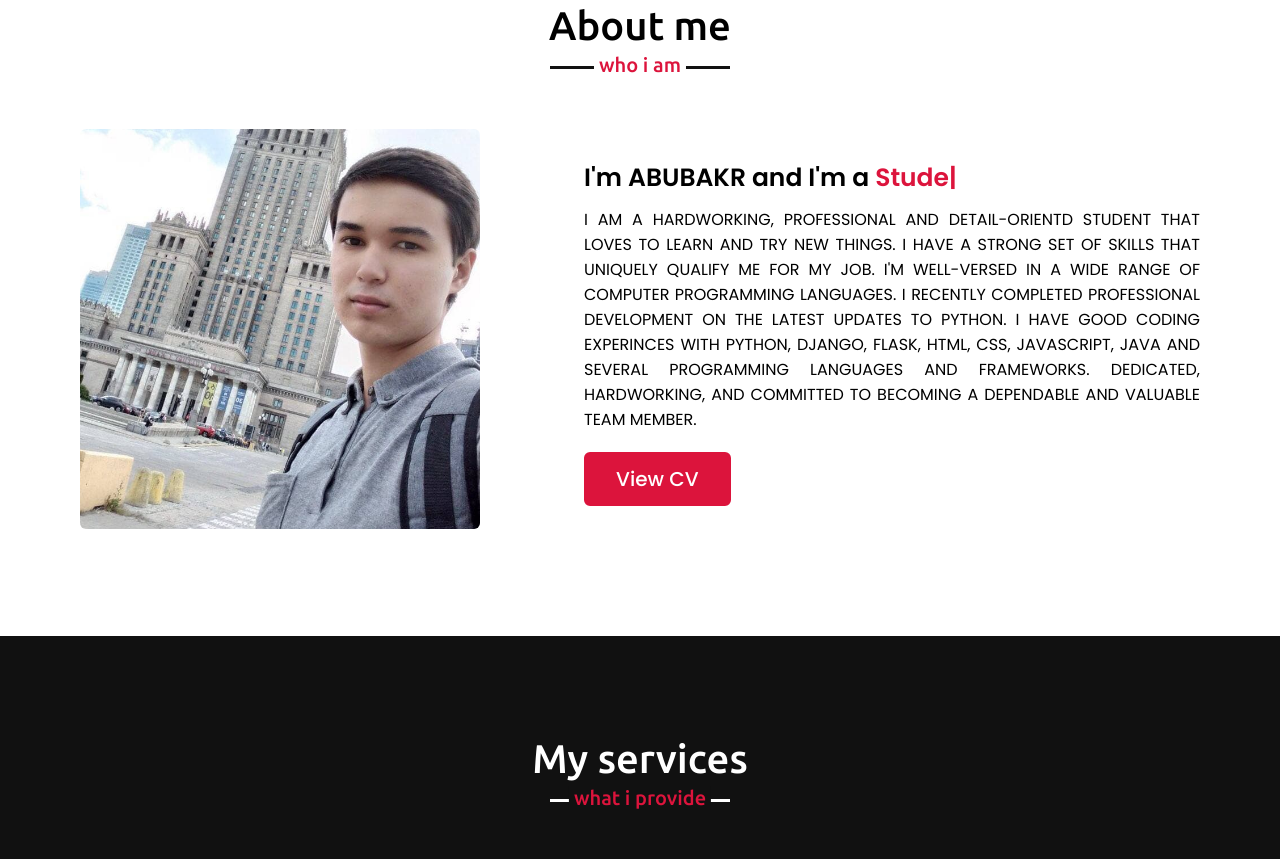
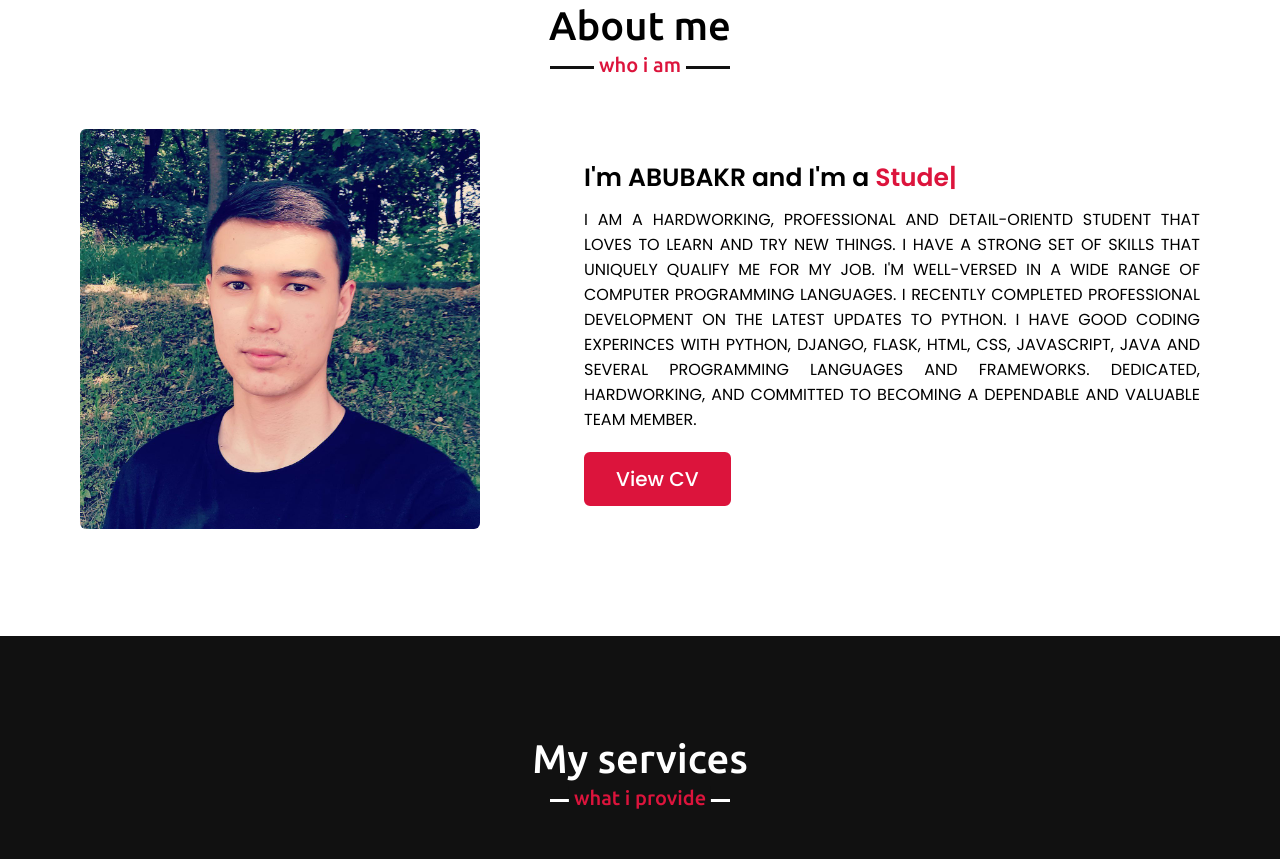
Before and after one commit to Abubakr1710/Web-Portfolio, a plain HTML site: page index.html in a window 1280 px wide. Shown: the part 897-1756 px from the top of the page. Drawn offline with nearby package versions, Linux system fonts and the light colour scheme.

Commit message:
new picture

```diff
--- a/index.html
+++ b/index.html
@@ -57,7 +57,7 @@
             <h2 class="title">About me</h2>
             <div class="about-content">
                 <div class="column left">
-                    <img src="images/abu.jpg.jpg" alt="">
+                    <img src="images/abu1.jpg" alt="">
                 </div>
                 <div class="column right">
                     <div class="text">I'm ABUBAKR and I'm a <span class="typing-2"></span></div>
```
